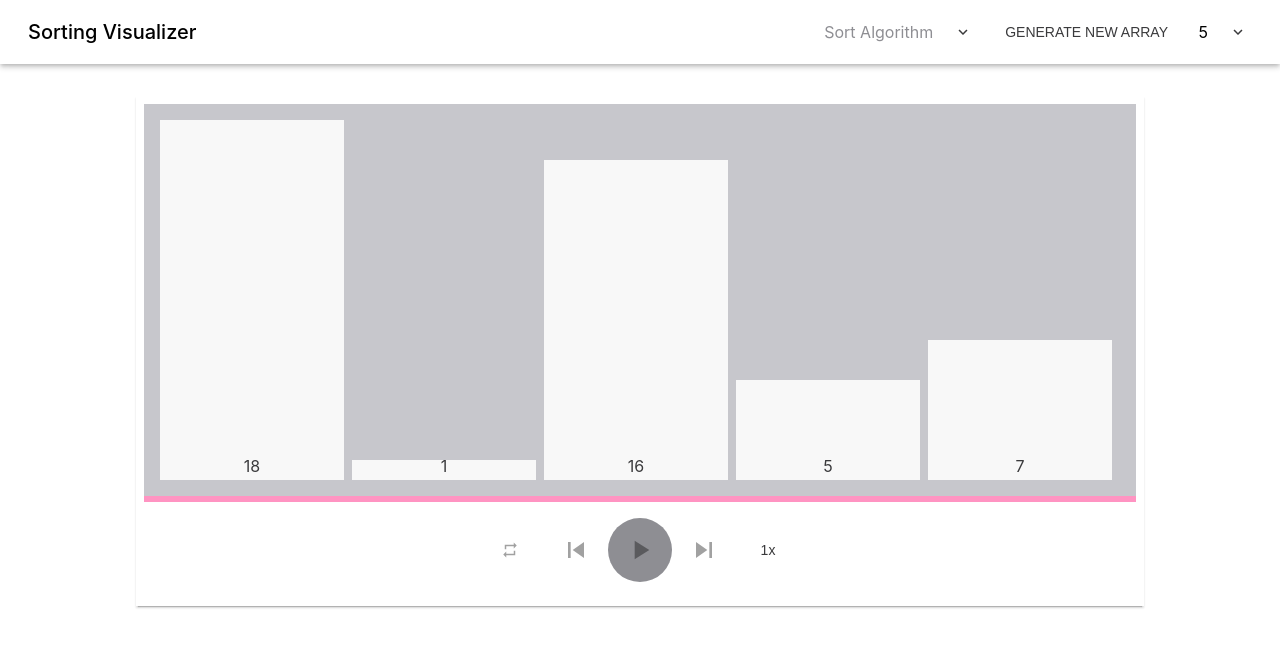
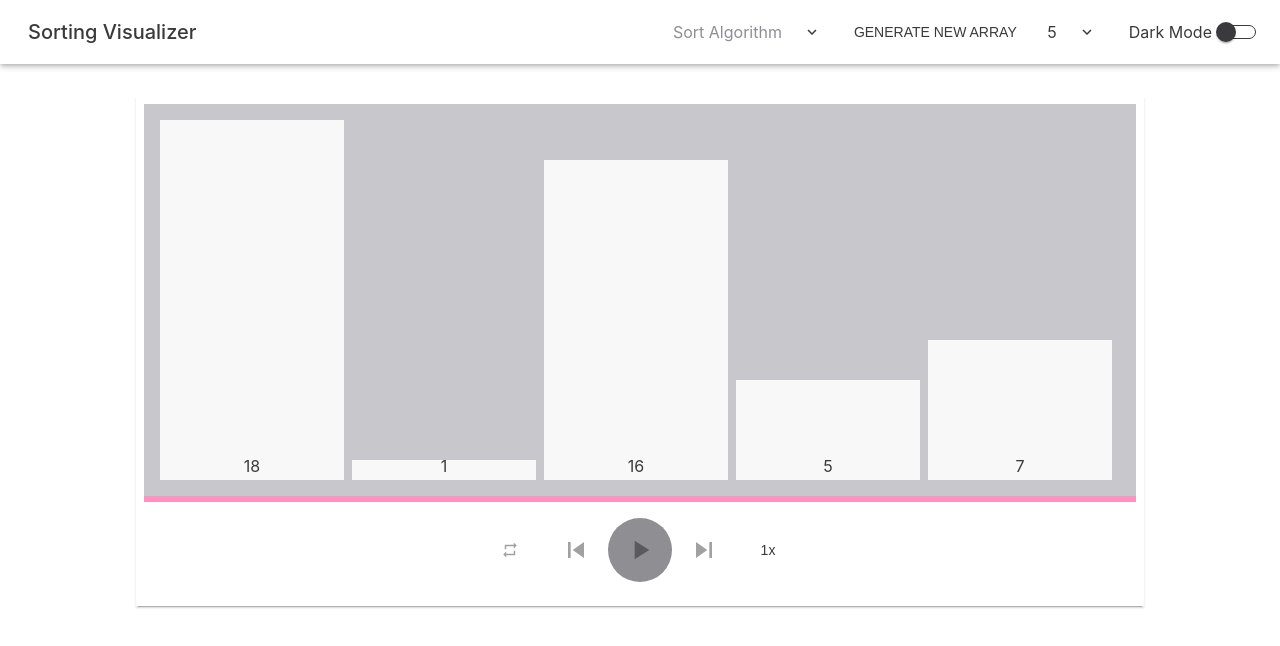
Before and after one commit to Prachurya35/sort-visualizer, a React (Create React App) app: page / in a window 1280 px wide. Shown: the top 646 px of the page. Built offline with nearby package versions, Linux system fonts and the light colour scheme.

Commit message:
created Switch component; added darkmode

```diff
--- a/src/App.css
+++ b/src/App.css
@@ -1,13 +1,20 @@
 @import './_settings/variables.css';
 
 .App {
+  min-height: 100vh;
+  min-width: 100vw;
+  overflow: scroll;
+
   text-align: center;
+  color: var(--text-color);
+
+  background-color: var(--background-color-1);
+  transition: background-color, 0.5s ease-in;
 }
 
 .App__Body {
   padding-top: 64px;
 }
-
 .App-logo {
   height: 40vmin;
 }
--- a/src/App.js
+++ b/src/App.js
@@ -1,6 +1,8 @@
 import React, { Component } from 'react';
 import './App.css';
+import './AppDark.css';
 
+import Button from './components/atoms/Button';
 import TopBar from './components/organisms/TopBar';
 import SortVisualizer from './components/organisms/SortVisualizer';
 
@@ -15,6 +17,7 @@ import ShellSort from './algorithms/ShellSort';
 
 class App extends Component {
   state = {
+    darkMode: false,
     array: [],
     arraySize: 5,
     trace: [],
@@ -76,15 +79,22 @@ class App extends Component {
     }
   };
 
+  toggleDarkMode = () => {
+    this.setState((prevState) => ({ darkMode: !prevState.darkMode }));
+  };
+
   render() {
+    let theme = `App`;
+    if (this.state.darkMode) theme += ` App_dark`;
     return (
-      <div className="App">
+      <div className={theme}>
         <TopBar
           onGenerateRandomArray={this.generateRandomArray}
           algorithm={this.state.algorithm}
           onAlgorithmChange={this.handleAlgorithmChange}
           arraySize={this.state.arraySize}
           onArraySizeChange={this.handleArraySizeChange}
+          onToggleDarkMode={this.toggleDarkMode}
         />
 
         <main className="App__Body">
--- /dev/null
+++ b/src/AppDark.css
@@ -0,0 +1,4 @@
+@import './_settings/dark.css';
+
+.App_dark{
+}
--- /dev/null
+++ b/src/_settings/dark.css
@@ -0,0 +1,91 @@
+.App_dark {
+    /* MD Green 200 */
+    --primary: #a5d6a7;
+    --primary-light: #d7ffd9;
+    --primary-dark: #75a478;
+
+    /* MD Pink 200 */
+    --secondary: #f48fb1;
+    --secondary-light: #ffc1e3;
+    --secondary-dark: #bf5f82;
+
+    /* MD Blue 200 */
+    --blue: #90caf9;
+    --blue-light: #c3fdff;
+    --blue-dark: #5d99c6;
+
+    /* MD Red 200 */
+    --red: #ef9a9a;
+    --red-light: #ffcccb;
+    --red-dark: #ba6b6c;
+
+    /* MD Yellow 200 */
+    --yellow: #fff59d;
+    --yellow-light: #ffffcf;
+    --yellow-dark: #cbc26d;
+
+    /* MD Amber 200 */
+    --amber: #ffe082;
+    --amber-light: #ffffb3;
+    --amber-dark: #caae53;
+
+    --white: rgba(255, 255, 255, 0.87);
+    --gray-50: rgb(28, 28, 30);
+    --gray-100: rgb(44, 44, 46);
+    --gray-200: rgb(58, 58, 60);
+    --gray-300: rgb(72, 72, 74);
+    --gray-400: rgb(99, 99, 102);
+    --gray-500: rgb(142, 142, 147);
+    --gray-600: rgb(174, 174, 178);
+    --gray-700: rgb(199, 199, 204);
+    --gray-800: rgb(209, 209, 214);
+    --gray-850: rgb(229, 229, 234);
+    --gray-900: rgb(242, 242, 247);
+
+    --text-color: var(--gray-800);
+    --text-color-dark: var(--gray-200);
+    --button-disabled-ink-color: rgba(255, 255, 255, 0.37);
+
+    --background-color-1: var(--gray-50);
+    --background-color-2: var(--gray-100);
+    --background-color-2: var(--gray-200);
+    --background-color-4: var(--gray-300);
+
+    --elevation-baseline-color: black;
+    --elevation-umbra-opacity: 0.2;
+    --elevation-penumbra-opacity: 0.14;
+    --elevation-ambient-opacity: 0.12;
+
+    --elevation-umbra-color: rgba(0, 0, 0, 0.2);
+    --elevation-umbra-0: 0px 0px 0px 0px;
+    --elevation-umbra-1: 0px 2px 1px -1px;
+    --elevation-umbra-2: 0px 3px 1px -2px;
+    --elevation-umbra-3: 0px 3px 3px -2px;
+    --elevation-umbra-4: 0px 2px 4px -1px;
+    --elevation-umbra-5: 0px 3px 5px -1px;
+    --elevation-umbra-6: 0px 3px 5px -1px;
+    --elevation-umbra-7: 0px 4px 5px -2px;
+    --elevation-umbra-8: 0px 5px 5px -3px;
+    --elevation-umbra-9: 0px 5px 6px -3px;
+    --elevation-umbra-10: 0px 6px 6px -3px;
+    --elevation-umbra-11: 0px 6px 7px -4px;
+    --elevation-umbra-12: 0px 7px 8px -4px;
+
+    --elevation-penumbra-color: rgba(0, 0, 0, 0.14);
+    --elevation-penumbra-0: 0px 0px 0px 0px;
+    --elevation-penumbra-1: 0px 1px 1px 0px;
+    --elevation-penumbra-2: 0px 2px 2px 0px;
+    --elevation-penumbra-3: 0px 3px 4px 0px;
+    --elevation-penumbra-4: 0px 4px 5px 0px;
+    --elevation-penumbra-5: 0px 5px 8px 0px;
+    --elevation-penumbra-6: 0px 6px 10px 0px;
+    --elevation-penumbra-7: 0px 7px 10px 1px;
+    --elevation-penumbra-8: 0px 8px 10px 1px;
+    --elevation-penumbra-9: 0px 9px 12px 1px;
+    --elevation-penumbra-10: 0px 10px 14px 1px;
+    --elevation-penumbra-11: 0px 11px 15px 1px;
+    --elevation-penumbra-12: 0px 12px 17px 2px;
+
+    --box-shadow-2: var(--elevation-umbra-2) var(--elevation-umbra-color),
+      var(--elevation-penumbra-2) var(--elevation-penumbra-color);
+  }
--- /dev/null
+++ b/src/components/atoms/Switch/index.js
@@ -0,0 +1,50 @@
+import React, { Component } from 'react';
+import PropTypes from 'prop-types';
+import './style.css';
+
+class Switch extends Component {
+  state = {
+    checked: false
+  };
+
+  toggleChecked = () => {
+    this.setState((prevState) => ({ checked: !prevState.checked }));
+  };
+
+  handleClick = (e) => {
+    e.preventDefault();
+    this.toggleChecked();
+    this.props.onSwitch();
+  };
+
+  render() {
+    let Switch = `Switch`;
+    if (this.state.checked) Switch += ` Switch_checked`;
+    if (this.props.className) Switch += ` ${this.props.className}`;
+    return (
+      <div className={Switch}>
+        <label className="Switch__Label" htmlFor="Switch__Thumb">
+          {this.props.label}
+        </label>
+
+        <div className="Switch__Button">
+          <div className="Switch__Track"></div>
+          <input
+            className="Switch__Thumb"
+            onClick={this.handleClick}
+            name="Switch__Thumb"
+            id="Switch__Thumb"
+            type="button"
+          ></input>
+        </div>
+      </div>
+    );
+  }
+}
+
+Switch.propTypes = {
+  onSwitch: PropTypes.func,
+  className: PropTypes.string
+};
+
+export default Switch;
--- /dev/null
+++ b/src/components/atoms/Switch/style.css
@@ -0,0 +1,66 @@
+.Switch {
+    display: inline-flex;
+    position: relative;
+    align-items: center;
+    justify-content: center;
+    min-width: 64px;
+    padding: 0 8px;
+  }
+
+  .Switch__Label {
+    margin-right: 4px;
+  }
+
+  .Switch__Button {
+    position: relative;
+    width: 48px;
+    height: 20px;
+  }
+
+  .Switch__Track {
+    position: absolute;
+    top: 0;
+    width: 32px;
+    height: 12px;
+    margin: 3px 6px;
+    border-radius: 8px;
+    border: 1px solid var(--text-color);
+    transition: 0.25s ease-in-out;
+  }
+
+  .Switch__Thumb {
+    display: block;
+    width: 20px;
+    height: 20px;
+    position: relative;
+    z-index: 1;
+    border-radius: 50%;
+    border: none;
+    outline: none;
+    padding: 0;
+
+    box-shadow: var(--box-shadow-2);
+    background-color: var(--text-color);
+
+    cursor: pointer;
+    transition: 0.25s ease-in-out;
+  }
+
+  .Switch_checked .Switch__Track {
+    background-color: var(--primary-dark);
+  }
+
+  .Switch_checked .Switch__Thumb {
+    margin-left: 24px;
+  }
+
+  /* .Switch__NativeControl {
+    position: absolute;
+    top: 0;
+    margin: 0;
+    opacity: 0;
+    width: 20px;
+    height: 20px;
+    cursor: pointer;
+    pointer-events: auto;
+  } */
--- a/src/components/organisms/TopBar/style.css
+++ b/src/components/organisms/TopBar/style.css
@@ -17,6 +17,8 @@
   z-index: 4;
   box-shadow: var(--elevation-umbra-4) var(--elevation-umbra-color),
     var(--elevation-penumbra-4) var(--elevation-penumbra-color);
+
+  transition: 0.75s ease-in-out;
 }
 
 /* Default Mobile Styles */
```
Also changed, not shown: src/components/organisms/TopBar/index.js (+7 -2 lines).
